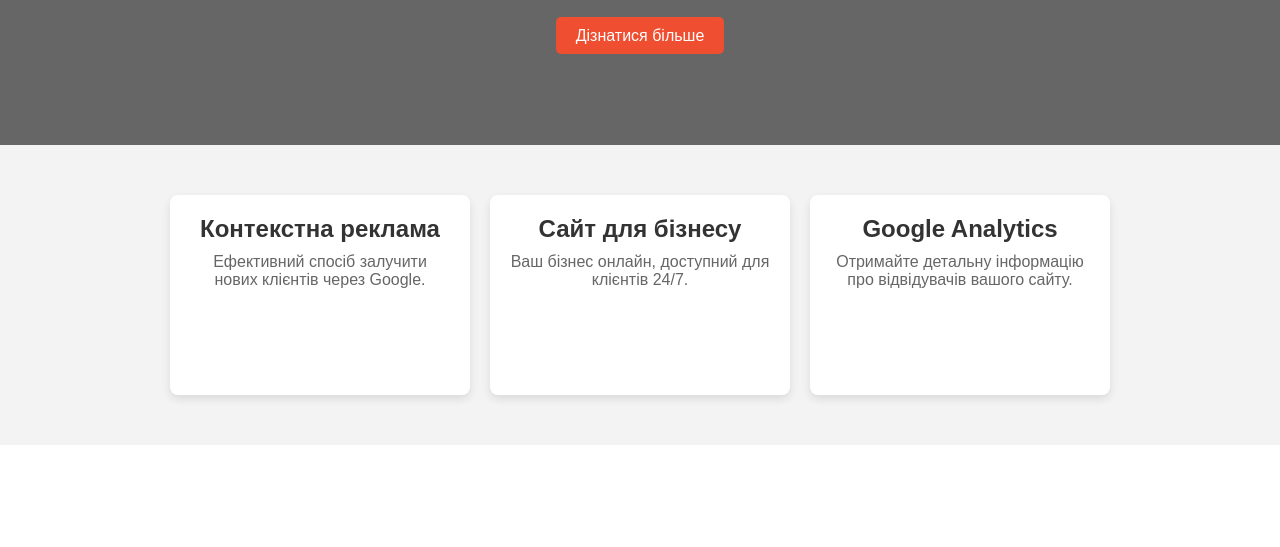
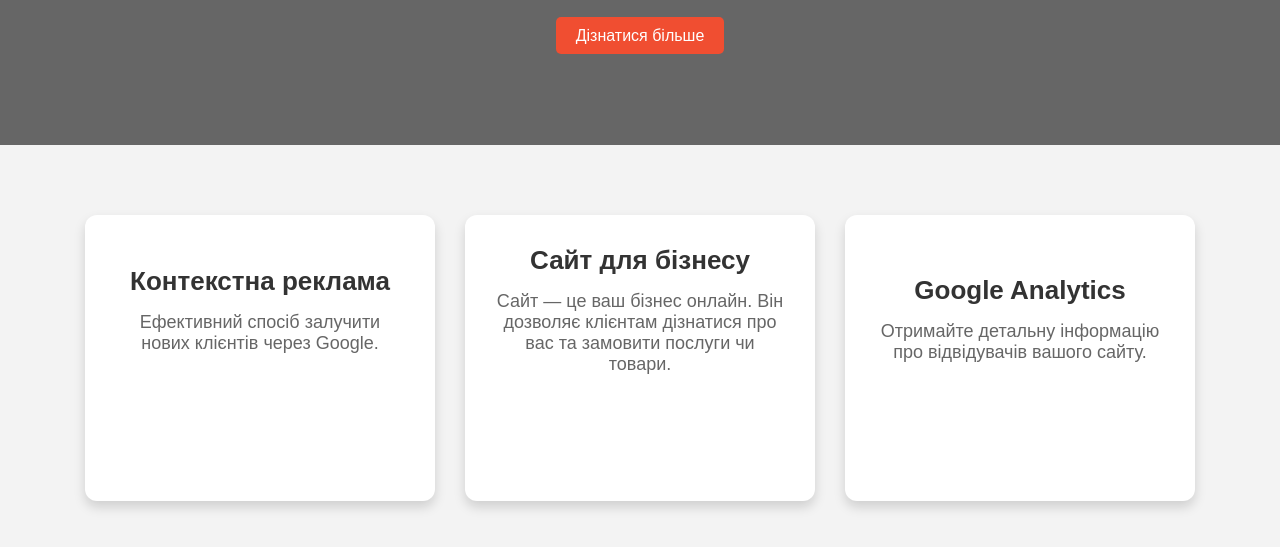
Before and after one commit to Resha228/click3-work, a website: page index.html in a window 1280 px wide. Shown: the part 279-826 px from the top of the page. Before the commit the page ends 800 px from the top, so only its background shows below. Drawn offline with Linux system fonts and the light colour scheme.

Commit message:
loading-svg

```diff
--- a/index.html
+++ b/index.html
@@ -53,7 +53,8 @@
           <div class="card-content">
             <h3>Сайт для бізнесу</h3>
             <p class="description">
-              Ваш бізнес онлайн, доступний для клієнтів 24/7.
+              Сайт — це ваш бізнес онлайн. Він дозволяє клієнтам дізнатися про
+              вас та замовити послуги чи товари.
             </p>
             <ul class="benefits">
               <li>Професійний сайт для зростання продажів</li>
--- a/style.css
+++ b/style.css
@@ -106,9 +106,9 @@ body {
   font-size: 20px;
   margin-bottom: 30px;
 }
-/* Основные стили для секции с карточками */ /* Основные стили для секции с карточками */
+/* Основные стили для секции с карточками */
 .detailed-services {
-  padding: 50px 0;
+  padding: 70px 0;
   background-color: #f3f3f3;
   text-align: center;
 }
@@ -116,63 +116,76 @@ body {
 .detailed-services .container {
   display: flex;
   flex-wrap: wrap;
-  gap: 20px;
+  gap: 30px;
   justify-content: center;
 }
 
 .service-card {
   background-color: #fff;
-  border-radius: 8px;
-  padding: 20px;
-  max-width: 300px;
-  min-height: 200px; /* Фиксированная минимальная высота для предотвращения "прыжка" */
-  box-shadow: 0 4px 8px rgba(0, 0, 0, 0.1);
+  border-radius: 12px;
+  padding: 30px;
+  max-width: 350px;
+  min-height: 250px;
+  box-shadow: 0 6px 12px rgba(0, 0, 0, 0.15);
   overflow: hidden;
   position: relative;
   cursor: pointer;
-  transition: transform 0.5s ease; /* Более плавный переход */
+  transition: transform 0.5s ease, box-shadow 0.5s ease;
+  display: flex;
+  align-items: center;
+  justify-content: center;
 }
 
 .service-card:hover {
-  transform: translateY(-5px);
+  transform: translateY(-10px);
+  box-shadow: 0 8px 16px rgba(0, 0, 0, 0.2);
 }
 
 .card-content {
-  transition: opacity 0.6s ease; /* Плавный переход между текстами */
+  transition: opacity 0.6s ease;
+  text-align: center;
 }
 
 .service-card h3 {
-  font-size: 24px;
+  font-size: 26px;
   color: #333;
-  margin-bottom: 10px;
+  margin-bottom: 15px;
 }
 
 .service-card .description {
-  font-size: 16px;
+  font-size: 18px;
   color: #666;
   opacity: 1;
-  transition: opacity 0.6s ease; /* Плавный переход */
+  transition: opacity 0.6s ease;
 }
 
 .service-card .benefits {
   opacity: 0;
-  display: block; /* Делаем элемент видимым, но с нулевой непрозрачностью */
-  list-style: disc;
-  padding-left: 20px;
+  list-style: none;
+  padding-left: 0;
   transition: opacity 0.6s ease;
 }
 
 .service-card .benefits li {
-  font-size: 14px;
+  font-size: 16px;
   color: #555;
-  margin-bottom: 5px;
+  margin-bottom: 8px;
+  position: relative;
+  padding-left: 25px;
 }
 
-/* Эффект наведения: плавная смена текста */
+.service-card .benefits li::before {
+  content: "✔";
+  position: absolute;
+  left: 0;
+  color: #007bff;
+  font-size: 18px;
+}
+
 .service-card:hover .description {
-  opacity: 0; /* Плавно скрываем описание */
+  opacity: 0;
 }
 
 .service-card:hover .benefits {
-  opacity: 1; /* Плавно показываем список преимуществ */
+  opacity: 1;
 }
```
Also changed, not shown: images/ads.svg (added), images/analytics.svg (added), images/logo.svg (added), images/web-rocket.svg (added), 1 other file.
